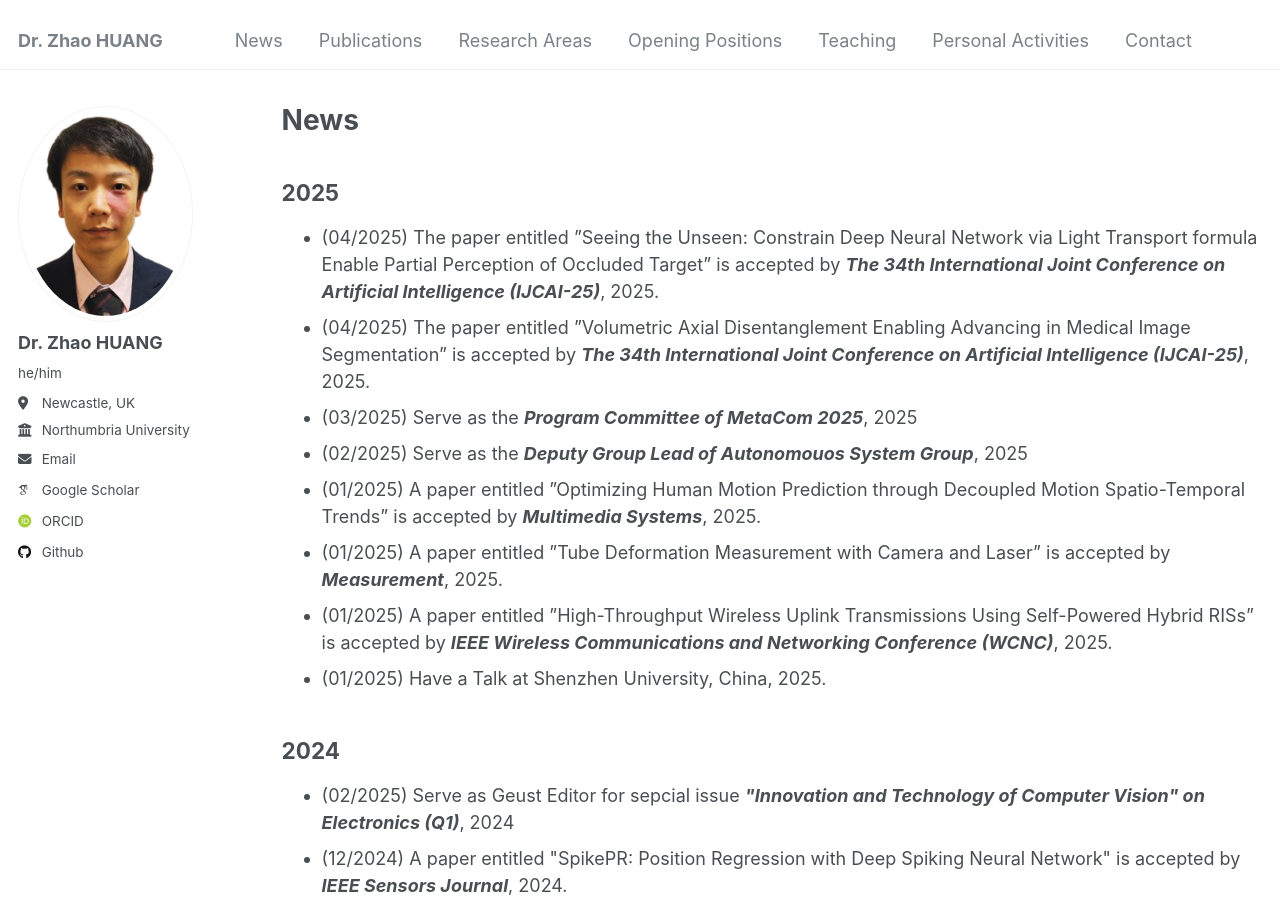
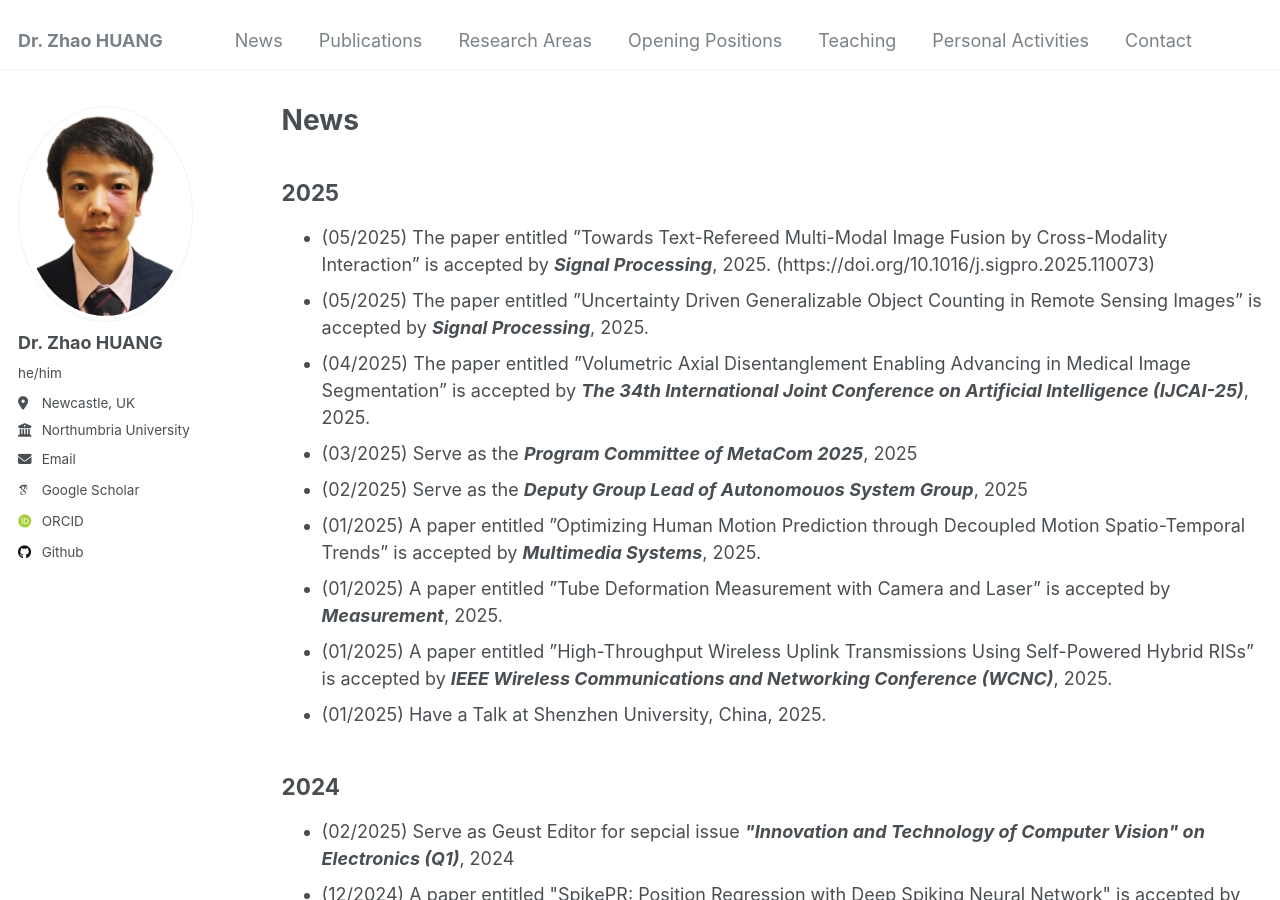
Before and after one commit to ZZ2020zz/ZZ2020zz.github.io, a Jekyll site: the page built from _pages/news.html, in a window 1280 px wide and 900 px high. Built offline with Jekyll 4.4.1, drawn with Linux system fonts in a browser that asks for light colours; some web fonts are replaced.

Commit message:
Update news.html

```diff
--- a/_pages/news.html
+++ b/_pages/news.html
@@ -18,7 +18,9 @@ author_profile: true
         <section>
             <h2>2025</h2>
             <ul>
-                 <li>(04/2025) The paper entitled ”Seeing the Unseen: Constrain Deep Neural Network via Light Transport formula Enable Partial Perception of Occluded Target” is accepted by <em style="font-style: italic; font-weight: bold;"> The 34th International Joint Conference on Artificial Intelligence (IJCAI-25)</em>, 2025.</li>
+
+                <li>(05/2025) The paper entitled ”Towards Text-Refereed Multi-Modal Image Fusion by Cross-Modality Interaction” is accepted by <em style="font-style: italic; font-weight: bold;"> Signal Processing</em>, 2025. (https://doi.org/10.1016/j.sigpro.2025.110073)</li>
+                <li>(05/2025) The paper entitled ”Uncertainty Driven Generalizable Object Counting in Remote Sensing Images” is accepted by <em style="font-style: italic; font-weight: bold;"> Signal Processing</em>, 2025.</li>
                 <li>(04/2025) The paper entitled ”Volumetric Axial Disentanglement Enabling Advancing in Medical Image Segmentation” is accepted by <em style="font-style: italic; font-weight: bold;"> The 34th International Joint Conference on Artificial Intelligence (IJCAI-25)</em>, 2025.</li>
                 <li>(03/2025) Serve as the <em style="font-style: italic; font-weight: bold;">Program Committee of MetaCom 2025</em>, 2025 </li>
                 <li>(02/2025) Serve as the <em style="font-style: italic; font-weight: bold;">Deputy Group Lead of Autonomouos System Group</em>, 2025 </li>
```
